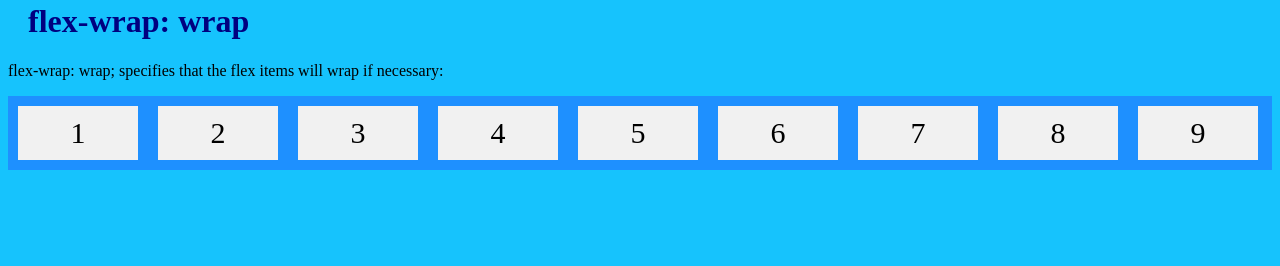
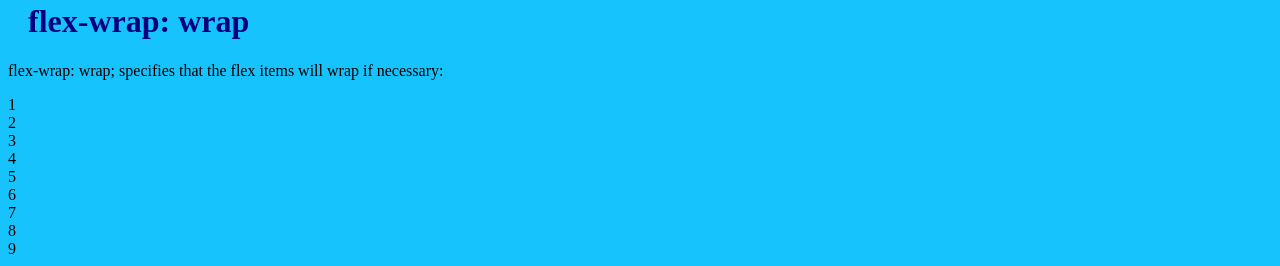
Before and after one commit to apcrntura/Webprog-IT243-HTML-Lessons, a plain HTML site: page introduction/index.html in a window 1280 px wide. Shown: the part 918-1184 px from the top of the page. Before the commit the page ends 1096 px from the top, so only its background shows below. Drawn offline with Linux system fonts and the light colour scheme.

Commit message:
Update mystyle.css

```diff
--- a/introduction/css/mystyle.css
+++ b/introduction/css/mystyle.css
@@ -5,16 +5,3 @@ h1 {
   color: navy;
   margin-left: 20px;
 }
-.container {
-  display: flex;
-  flex-wrap: wra;
-  background-color: DodgerBlue;
-}
-
-.container div {
-  background-color: #f1f1f1;
-  width: 100px;
-  margin: 10px;
-  padding: 10px;
-  text-align: center;
-  font-size: 30px;
```
